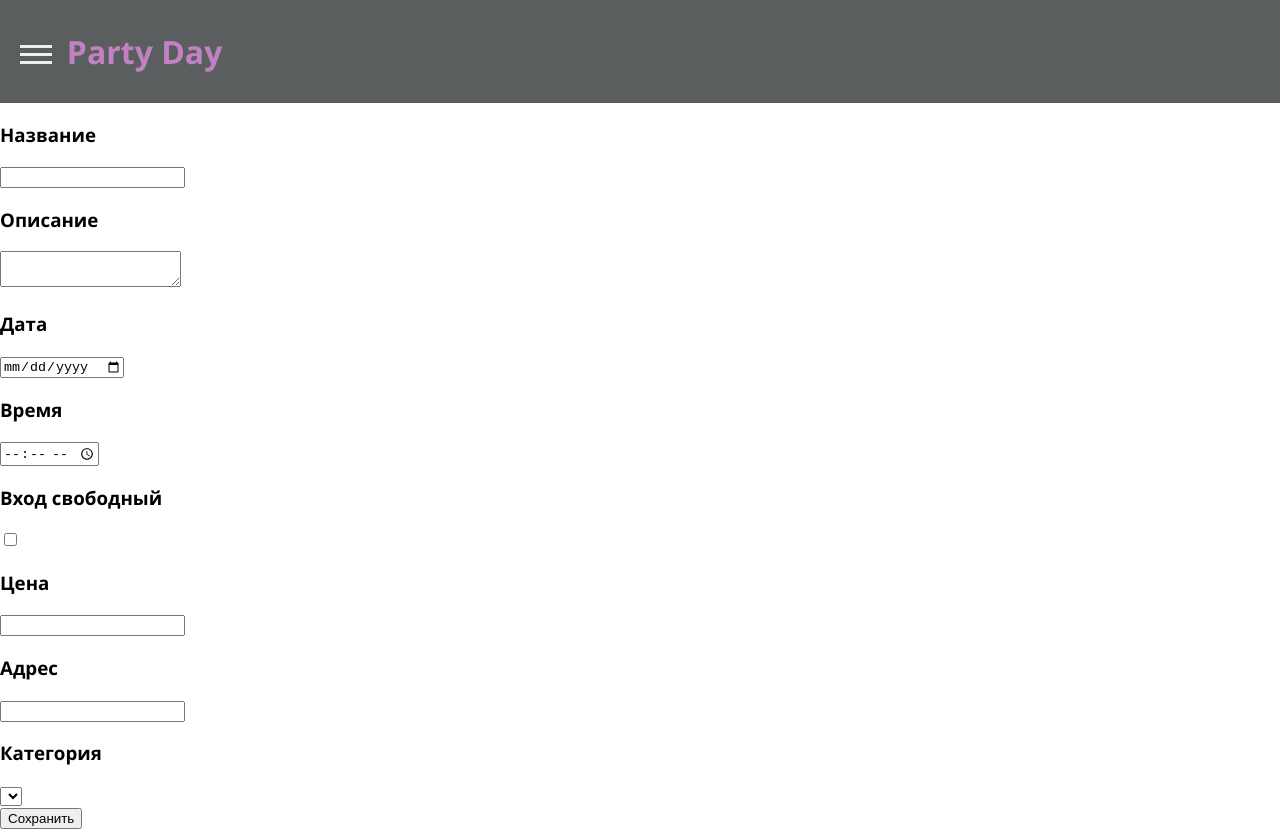
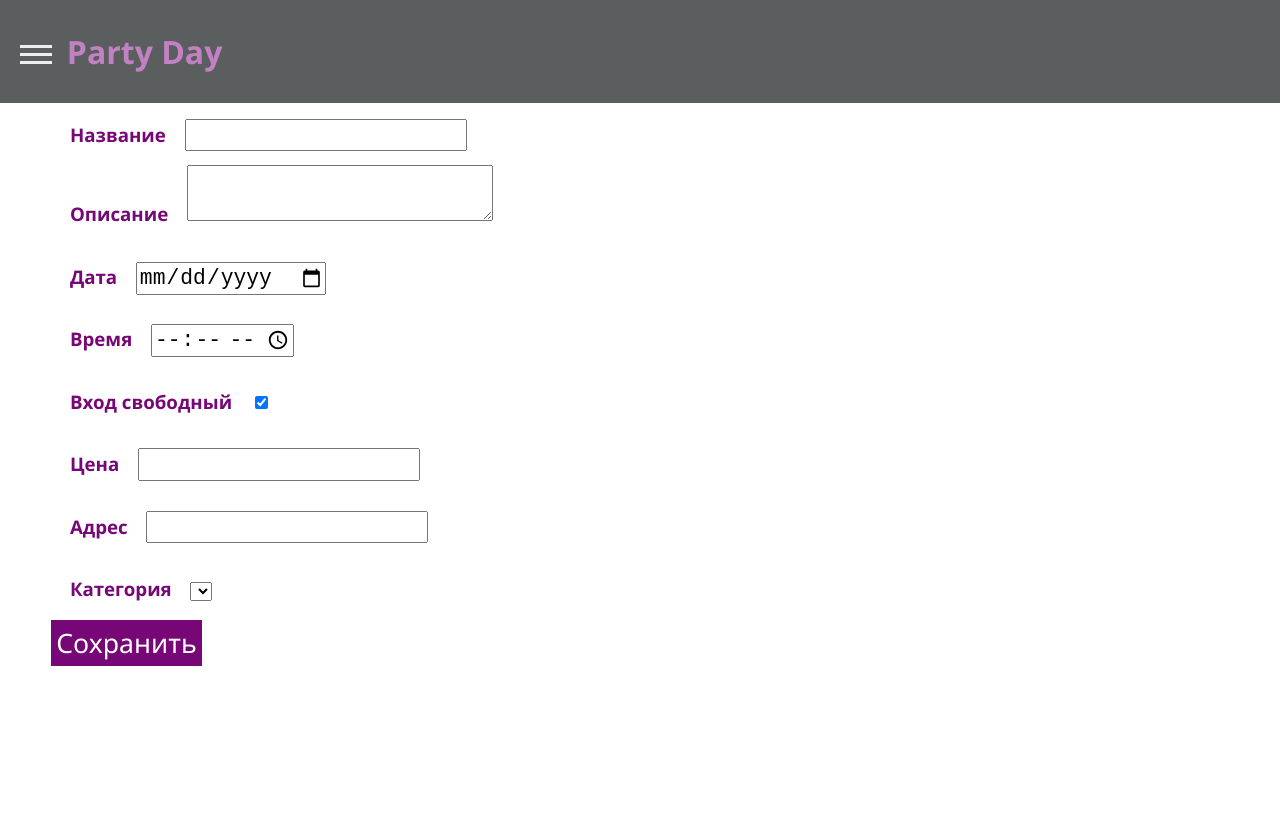
Before and after one commit to AuthorSkN/party-day, a React (Create React App) app: page /Party-edit in a window 1280 px wide. After the commit the page ends 800 px from the top, so only its background shows below. Built offline with nearby package versions, Linux system fonts and the light colour scheme.

Commit message:
add styles for all views

```diff
--- a/src/components/About.js
+++ b/src/components/About.js
@@ -1,9 +1,10 @@
 import React from 'react';
+import Local from '../local.json';
 
 const About = () => {
     return (
-        <div>
-            About
+        <div className="content">
+            <h4>{Local.ABOUT}</h4>
         </div>
     );
 }
--- a/src/components/CategoriesList.js
+++ b/src/components/CategoriesList.js
@@ -1,20 +1,27 @@
 import React from 'react';
 import { Link } from 'react-router-dom';
+import Local from '../local.json';
 
 const CategoriesMap = new Map();
 
 const CategoriesList = () => {
+    CategoriesMap.set(1, "Вечеринка");
+    CategoriesMap.set(2, "Квартирник");
+    CategoriesMap.set(3, "Пикник");
     const categoryBlocks = [];
     CategoriesMap.forEach((categoryName, key) => {
         categoryBlocks.push((
-            <li key={key}>{categoryName}</li>
+            <li className="category-row" key={key}>{categoryName}</li>
         ));
     });
+
     return (
-        <div>
-            Categories
+        <div className="content">
+            <div className="title-row">
+                <Link to="/category-edit"><div className="add-button"></div></Link>
+                <h2 className="title">{Local.CATEGORIES}</h2>
+            </div>
             <ol>{categoryBlocks}</ol>
-            <button><Link to="/category-edit">Create</Link></button>
         </div>
     );
 }
--- a/src/components/CategoryEdit.js
+++ b/src/components/CategoryEdit.js
@@ -14,12 +14,12 @@ class CategoryEdit extends React.Component {
 
     render() {
         return (
-            <div>
+            <div className="content">
                 <div>
-                    <h3>{Local.NAME}</h3>
+                    <h3 className="inline-title">{Local.NAME}</h3>
                     <input ref={input => this.nameInput = input} />
                 </div>
-                <button onClick={() => this.onSaveCategory()}><Link to="/categories">{Local.SAVE}</Link></button>
+                <Link to="/categories"><div className="save-button" onClick={() => this.onSaveCategory()}>{Local.SAVE}</div></Link>
             </div>
         );
     }
--- a/src/components/PartyEdit.js
+++ b/src/components/PartyEdit.js
@@ -31,42 +31,42 @@ class PartyEdit extends React.Component {
             ));
         });
         return (
-            <div>
+            <div className="content">
                 <div>
-                    <h3>{Local.NAME}</h3>
+                    <h3 className="inline-title">{Local.NAME}</h3>
                     <input ref={input => this.nameInput = input} />
                 </div>
                 <div>
-                    <h3>{Local.DESC}</h3>
+                    <h3 className="inline-title">{Local.DESC}</h3>
                     <textarea ref={input => this.descInput = input}></textarea>
                 </div>
                 <div>
-                    <h3>{Local.DATE}</h3>
+                    <h3 className="inline-title">{Local.DATE}</h3>
                     <input type="date" ref={input => this.dateInput = input} />
                 </div>
                 <div>
-                    <h3>{Local.TIME}</h3>
+                    <h3 className="inline-title">{Local.TIME}</h3>
                     <input type="time" ref={input => this.timeInput = input} />
                 </div>
                 <div>
-                    <h3>{Local.IS_PUBLIC_PARTY}</h3>
-                    <input type="checkbox" ref={input => this.isFreeInput = input} />
+                    <h3 className="inline-title">{Local.IS_PUBLIC_PARTY}</h3>
+                    <input type="checkbox" checked ref={input => this.isFreeInput = input} />
                 </div>
                 <div>
-                    <h3>{Local.COST}</h3>
+                    <h3 className="inline-title">{Local.COST}</h3>
                     <input type="number" ref={input => this.costInput = input} />
                 </div>
                 <div>
-                    <h3>{Local.ADDRESS}</h3>
+                    <h3 className="inline-title">{Local.ADDRESS}</h3>
                     <input ref={input => this.addressInput = input} />
                 </div>
                 <div>
-                    <h3>{Local.CATEGORY}</h3>
+                    <h3 className="inline-title">{Local.CATEGORY}</h3>
                     <select ref={input => this.categoryInput = input}>
                        {categoryOpions}
                     </select>
                 </div>
-                <button onClick={() => this.onSaveParty()}><Link to="/Parties">{Local.SAVE}</Link></button>
+                <Link to="/Parties"><div className="save-button" onClick={() => this.onSaveParty()}>{Local.SAVE}</div></Link>
             </div>
         );
     }
--- a/src/local.json
+++ b/src/local.json
@@ -10,6 +10,8 @@
     "COST": "Цена",
     "ADDRESS": "Адрес",
     "CATEGORY": "Категория",
+    "CATEGORIES": "Категории",
     "SAVE": "Сохранить",
-    "EVENT_PANEL": "Панель событий"
+    "EVENT_PANEL": "Панель событий",
+    "ABOUT": "Разработано в рамках лабораторной работы №2 по предмету \"Designing graphics user interfaces\""
 }
--- a/src/style.css
+++ b/src/style.css
@@ -26,10 +26,15 @@ a {
     color: inherit;
 }
 
-ul, ol {
-    list-style-type: none;
-    margin: 0;
-    padding: 0;
+
+input {
+    line-height: 20pt;
+    font-size: 16pt;
+}
+
+textarea {
+    width: 300px;
+    height: 50px;
 }
 
 
@@ -58,6 +63,9 @@ ul, ol {
   }
 
 .menu {
+    margin: 0;
+    padding: 0;
+
     display: none;
     position: absolute;
     background-color:  #5a5e5f;
@@ -76,6 +84,7 @@ ul, ol {
 .menu-item {
     color: #ffffffe5;
     padding: 1em;
+    list-style-type: none;
 }
 
 .menu-item:hover{
@@ -150,3 +159,23 @@ ul, ol {
     grid-template-columns: repeat(auto-fit, minmax(300px, 1fr));
     grid-template-rows: repeat(2, 350px);
 }
+
+.inline-title {
+    color: #770777;
+    display: inline-block;
+    margin: 1em;
+}
+
+.save-button {
+    background-color: #770777;
+    display: inline-block;
+    font-size: 20pt;
+    color: white;
+    padding: 5px;
+}
+
+.category-row {
+    border-bottom:1px solid #5a5e5f;
+    font-size: 20pt;
+    padding: 5px;
+}
```
